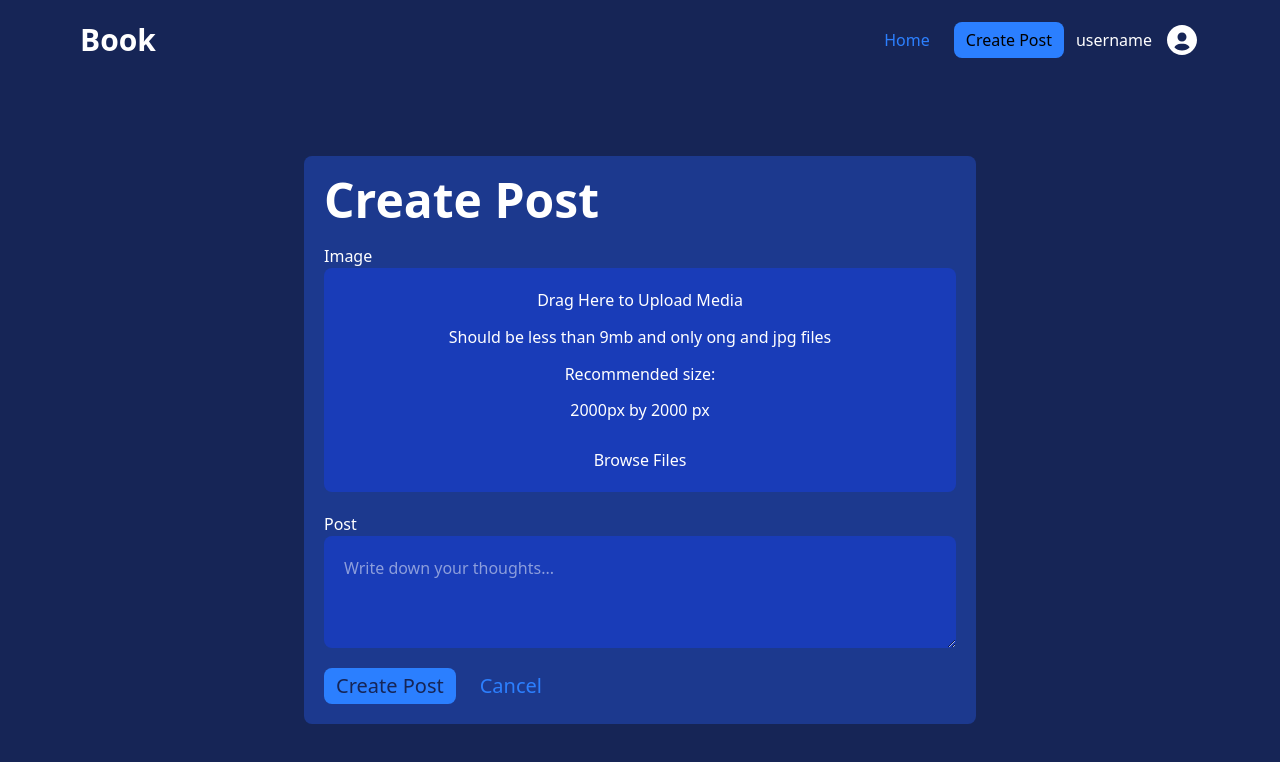
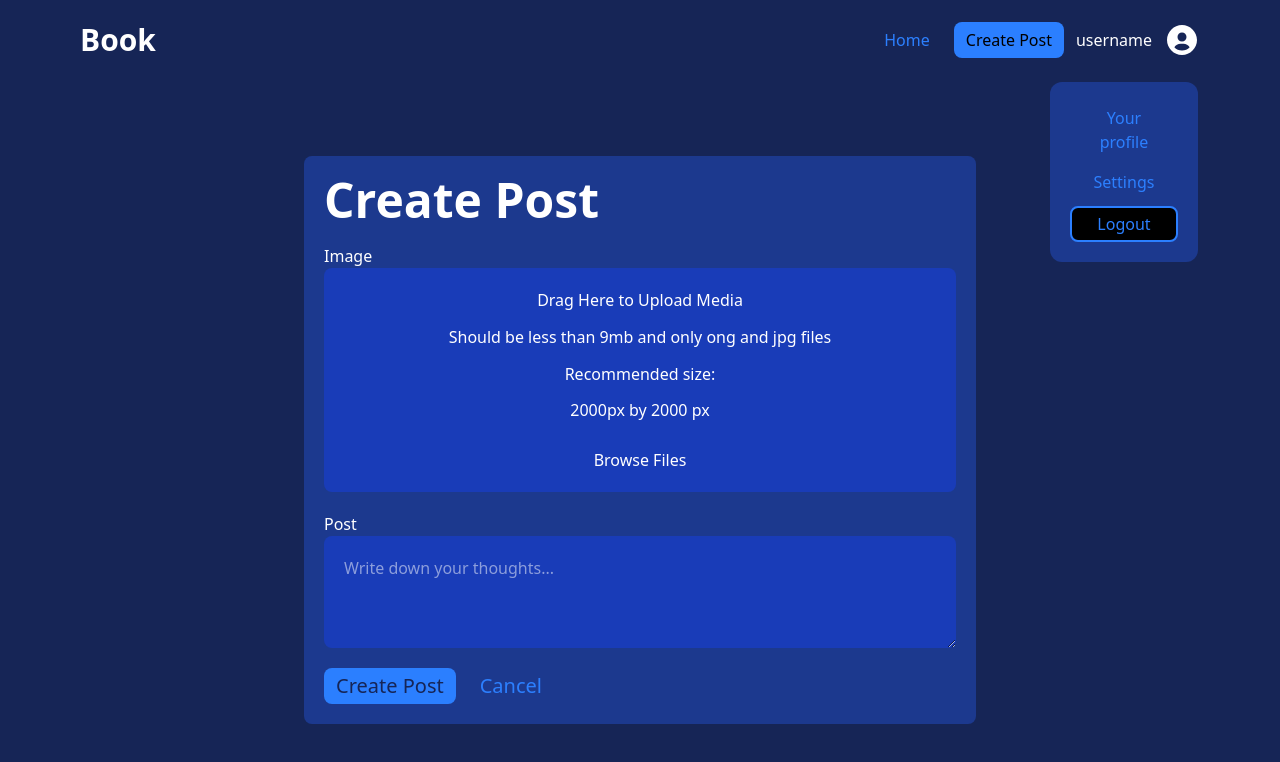
Before and after one commit to JyrexRonaldo/odin-book, a React (Vite) app in the folder frontend/: page /post/create in a window 1280 px wide. Both pictures are taken after a click on the button "username". Shown: the top 762 px of the page. Built offline with nearby package versions, Linux system fonts and the light colour scheme.

Commit message:
Add dropdown component

```diff
--- /dev/null
+++ b/frontend/src/components/Dropdown/Dropdown.jsx
@@ -0,0 +1,43 @@
+import { useNavigate } from 'react-router-dom'
+
+function Dropdown() {
+    const navigate = useNavigate()
+    function handleProfile() {
+        navigate('/users/1')
+    }
+
+    function handleSettings() {
+        navigate('/account')
+    }
+
+    function handleLogout() {
+        navigate('/login')
+    }
+
+    return (
+        <>
+            <div className="flex flex-col gap-2 w-37 rounded-xl bg-blue-900 p-5 absolute top-15 -left-6.5">
+                <button
+                    onClick={handleProfile}
+                    className="cursor-pointer rounded-lg px-3 py-1 text-blue-500 hover:underline hover:underline-offset-4"
+                >
+                    Your profile
+                </button>
+                <button
+                    onClick={handleSettings}
+                    className="cursor-pointer rounded-lg px-3 py-1 text-blue-500 hover:underline hover:underline-offset-4"
+                >
+                    Settings
+                </button>
+                <button
+                    onClick={handleLogout}
+                    className="cursor-pointer rounded-lg border-2 border-blue-500 bg-black px-3 py-1 text-blue-500"
+                >
+                    Logout
+                </button>
+            </div>
+        </>
+    )
+}
+
+export default Dropdown
--- a/frontend/src/components/Navbar/Navbar.jsx
+++ b/frontend/src/components/Navbar/Navbar.jsx
@@ -1,8 +1,11 @@
 import { useNavigate, Link } from 'react-router-dom'
 import { BiSolidUserCircle } from 'react-icons/bi'
+import Dropdown from '../Dropdown/Dropdown'
+import { useState } from 'react'
 
 function Navbar() {
     const navigate = useNavigate()
+    const [showDropdown, setShowDropdown] = useState(false)
 
     function handleCreatePost() {
         navigate('/post/create')
@@ -11,6 +14,10 @@ function Navbar() {
     function handleHomeButton() {
         navigate('/')
     }
+
+    function handleDropdown() {
+        setShowDropdown(!showDropdown)
+    }
     return (
         <>
             <nav className="mx-auto flex h-20 w-full max-w-6xl items-center justify-between px-4">
@@ -18,7 +25,10 @@ function Navbar() {
                     <h1 className="text-3xl font-bold text-white">Book</h1>
                 </Link>
                 <div className="flex gap-3">
-                    <button onClick={handleHomeButton} className="cursor-pointer rounded-lg px-3 py-1 text-blue-500 hover:underline hover:underline-offset-4 max-md:hidden">
+                    <button
+                        onClick={handleHomeButton}
+                        className="cursor-pointer rounded-lg px-3 py-1 text-blue-500 hover:underline hover:underline-offset-4 max-md:hidden"
+                    >
                         Home
                     </button>
                     <button
@@ -27,9 +37,10 @@ function Navbar() {
                     >
                         Create Post
                     </button>
-                    <button className="flex cursor-pointer items-center gap-3 text-white">
+                    <button onClick={handleDropdown} className="relative flex cursor-pointer items-center gap-3 text-white">
                         <p className="">username</p>
                         <BiSolidUserCircle className="size-9" />
+                        {showDropdown && <Dropdown />}
                     </button>
                 </div>
             </nav>
--- a/frontend/src/routes.jsx
+++ b/frontend/src/routes.jsx
@@ -7,6 +7,7 @@ import PostListComponent from './components/PostListComponent/PostListComponent'
 import AccountEdit from './components/AccountEdit/AccountEdit'
 import UserProfile from './components/UserProfile/UserProfile'
 import UserList from './components/UserList/UserList'
+import Dropdown from './components/Dropdown/Dropdown'
 
 const routes = [
     {
@@ -14,9 +15,9 @@ const routes = [
         element: <App />,
         children: [
             { index: true, element: <PostListComponent /> },
-            // { path: '', element: <PostListComponent /> },
+            { path: '/account', element: <AccountEdit /> },
             { path: '/users', element: <UserList /> },
-            // { path: '', element: <PostListComponent /> },
+            { path: '/users/1', element: <UserProfile /> },
         ],
         errorElement: <ErrorPage />,
     },
```
